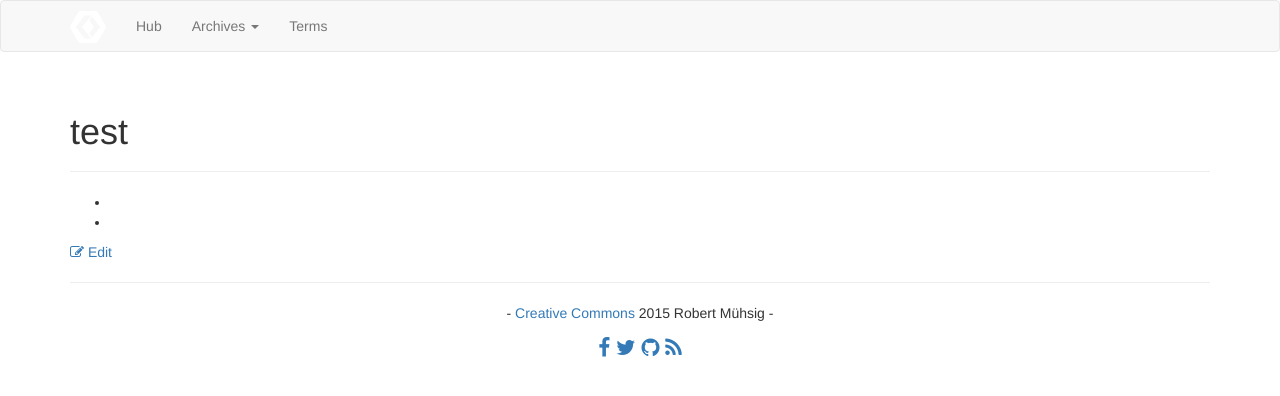
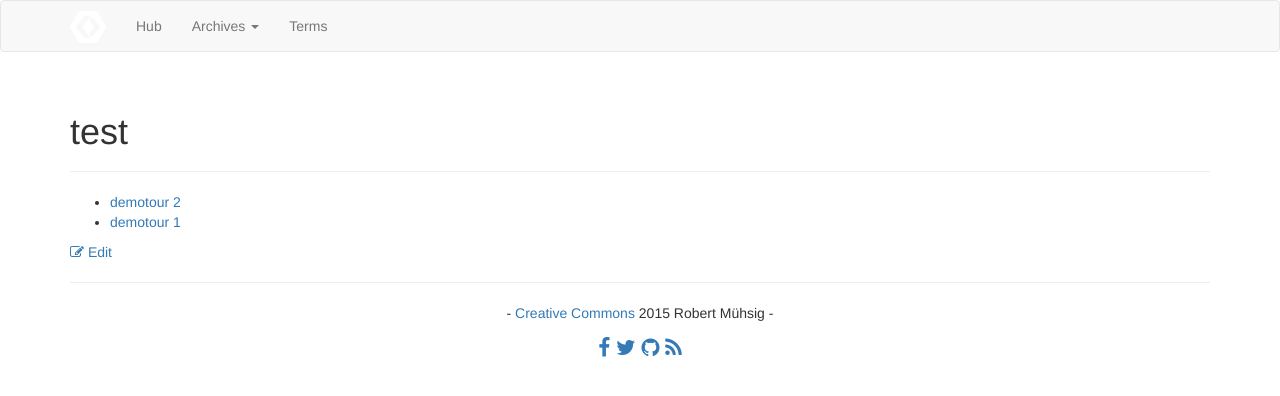
Before and after one commit to robertmuehsig/EinKofferVollerReisen, a Jekyll site: the page built from index.md, in a window 1280 px wide. Shown: the top 396 px of the page. Built offline with Jekyll 4.4.1, drawn with Linux system fonts in a browser that asks for light colours; nearby versions of some CDN libraries; library files that are not in the unit come from our copies.

Commit message:
with titles

```diff
--- a/tours/demotour1/index.md
+++ b/tours/demotour1/index.md
@@ -1,6 +1,7 @@
 ---
 group: tour
 tour: demotour 1
+title: demotour 1
 layout: page
 ---
 index hello world
--- a/tours/demotour2/index.md
+++ b/tours/demotour2/index.md
@@ -1,6 +1,7 @@
 ---
 group: tour
 tour: demotour 2
+title: demotour 2
 layout: page
 ---
 index hello world
```
